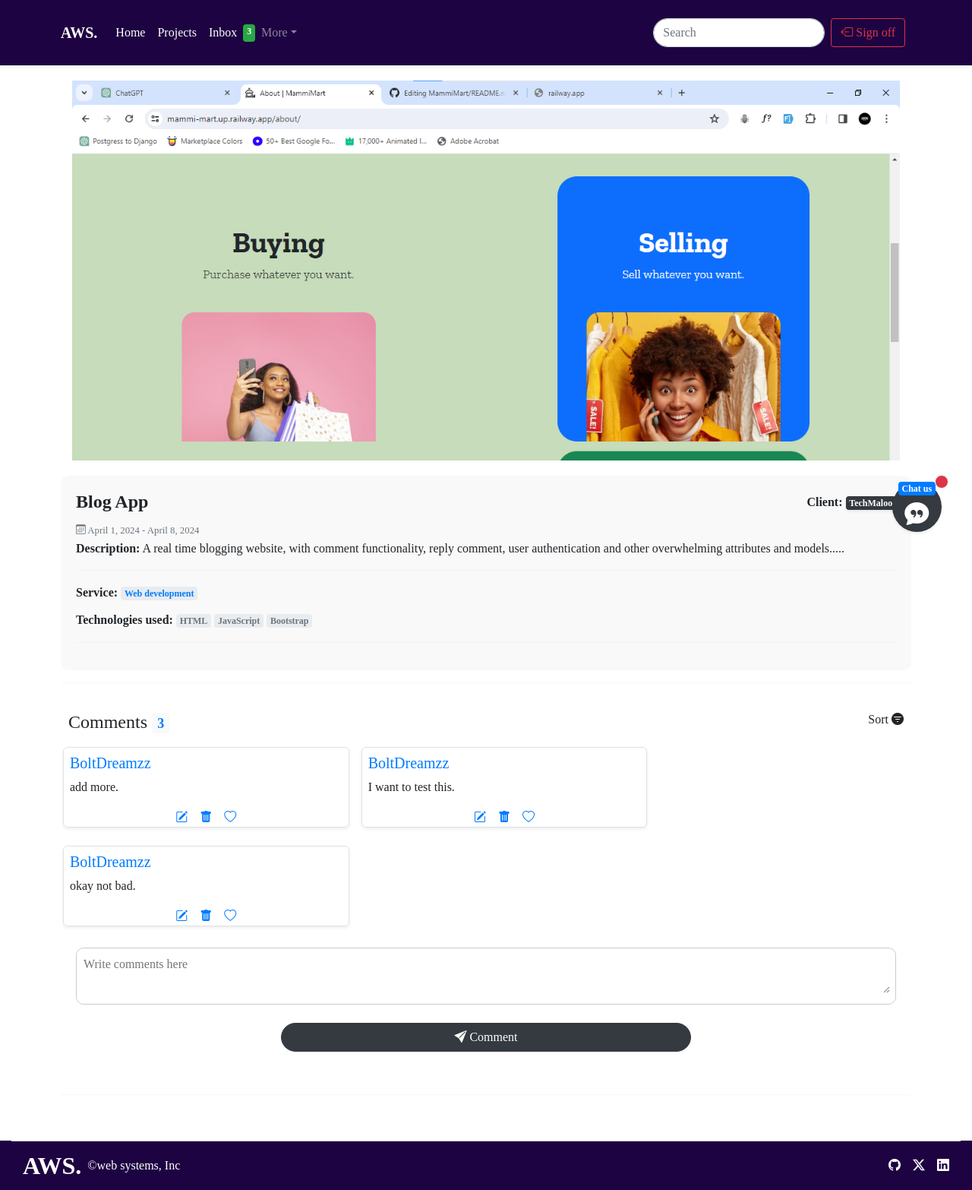
After one commit to AnalyticsWebSystems/AWSL, a Django app: page /projects/1/ in a window 1280 px wide. The commit adds this page. Shown: the whole page at 76% size. Run offline with Django 5.2, Linux system fonts and the light colour scheme; a user stored in the database is signed in; data comes from the database, SQL or seed files in the repository; both versions use the stored data as it was after the commit; some libraries are stand-ins or nearby versions; some web fonts are replaced.

Commit message:
implemented comment functionality

```diff
--- a/app/admin.py
+++ b/app/admin.py
@@ -1,5 +1,5 @@
 from django.contrib import admin
-from .models import Technology, TeamMember, Project, Service, Testimonial
+from .models import Technology, TeamMember, Project, Service, Testimonial, Comment
 
 # Register your models here.
 admin.site.register(Technology)
@@ -7,3 +7,4 @@ admin.site.register(TeamMember)
 admin.site.register(Project)
 admin.site.register(Service)
 admin.site.register(Testimonial)
+admin.site.register(Comment)
--- /dev/null
+++ b/app/forms.py
@@ -0,0 +1,10 @@
+# forms.py
+
+from django import forms
+from .models import Comment
+
+
+class CommentForm(forms.ModelForm):
+    class Meta:
+        model = Comment
+        fields = ['content']
--- a/app/models.py
+++ b/app/models.py
@@ -51,3 +51,14 @@ class Testimonial(models.Model):
 
     def __str__(self):
         return self.user.username
+
+
+class Comment(models.Model):
+    project = models.ForeignKey(Project, on_delete=models.CASCADE, related_name='comments')
+    user = models.ForeignKey(User, on_delete=models.CASCADE)
+    content = models.TextField()
+    created_at = models.DateTimeField(auto_now_add=True)
+    updated_at = models.DateTimeField(auto_now=True)
+
+    class Meta:
+        ordering = ['-created_at']
--- a/app/urls.py
+++ b/app/urls.py
@@ -6,6 +6,8 @@ app_name = "app"
 
 urlpatterns = [
     path('', views.index, name='index'),
+    path('projects/<int:project_id>/', views.project_detail, name='project_detail'),
+
     path('splash', views.splash, name='splash'),
 
     # Add similar URLs for signup, logout, etc.
--- a/app/views.py
+++ b/app/views.py
@@ -1,5 +1,8 @@
-from django.shortcuts import render
-from .models import Project, Technology, Testimonial
+from django.shortcuts import render, get_object_or_404, redirect
+from .models import Project, Technology, Testimonial, Comment
+from django.contrib.auth.decorators import login_required
+from django.contrib import messages
+from .forms import CommentForm
 
 
 # Create your views here.
@@ -17,5 +20,57 @@ def index(request):
     })
 
 
+@login_required
+def project_detail(request, project_id):
+    project = get_object_or_404(Project, pk=project_id)
+    comments = project.comments.all()
+    comment_count = comments.count()
+
+    if request.method == 'POST':
+        form = CommentForm(request.POST)
+        if form.is_valid():
+            comment = form.save(commit=False)
+            comment.project = project
+            comment.user = request.user
+            comment.save()
+            messages.success(request, 'Your comment has been posted.')
+            return redirect('app:project_detail', project_id=project.id)
+    else:
+        form = CommentForm()
+
+    return render(request, 'app/project_detail.html', {
+        'project': project,
+        'comments': comments,
+        'form': form,
+        'comment_count': comment_count,
+    })
+
+
+@login_required
+def edit_comment(request, comment_id):
+    comment = get_object_or_404(Comment, pk=comment_id)
+    if request.method == 'POST':
+        form = CommentForm(request.POST, instance=comment)
+        if form.is_valid():
+            form.save()
+            return redirect('app:project_detail', project_id=comment.project.id)
+    else:
+        form = CommentForm(instance=comment)
+    return render(request, 'app:edit_comment.html', {'form': form})
+
+
+@login_required
+def delete_comment(request, comment_id):
+    comment = get_object_or_404(Comment, pk=comment_id)
+    project_id = comment.project.id
+    comment.delete()
+    return redirect('app:project_detail', project_id=project_id)
+
+
+# def project_detail(request, project_id):
+#     project = get_object_or_404(Project, pk=project_id)
+#     return render(request, 'app/project_detail.html', {'project': project})
+
+
 def splash(request):
     return render(request, "app/splash.html")
--- a/chat/views.py
+++ b/chat/views.py
@@ -76,8 +76,12 @@ def conversation_detail(request, representative_id):
 @login_required
 def inbox(request):
     representatives = Representative.objects.all()
+    rep_count = representatives.count()
     conversations = Conversation.objects.filter(user=request.user)
+    convo_count = conversations.count()
     return render(request, 'chat/inbox.html', {
         'conversations': conversations,
         'representatives': representatives,
+        'rep_count': rep_count,
+        'convo_count': convo_count,
     })
--- /dev/null
+++ b/templates/app/project_detail.html
@@ -0,0 +1,138 @@
+{%extends "partials/base.html"%}
+{%block title%}Project detail{%endblock%}
+{%load static%}
+{%block content%}
+
+<style>
+    body {
+        margin: 0;
+        padding: 0;
+        box-sizing: border-box;
+    }
+    .container {
+        padding: 20px 10px;
+    }
+    .project-image {
+        width: 100%;
+        max-height: 500px;
+        overflow: hidden;
+        margin-bottom: 20px;
+    }
+    .project-image img {
+        width: 100%;
+        height: auto;
+    }
+    .project-details {
+        background-color: #f9f9f9;
+        padding: 20px;
+        border-radius: 10px;
+    }
+    .project-details h2 {
+        font-size: 24px;
+        margin-bottom: 10px;
+    }
+    .project-details p {
+        font-size: 16px;
+        line-height: 1.6;
+        margin-bottom: 10px;
+    }
+    .bg-body-tertiary {
+        background-color: rgba(0, 0, 0, 1.4);
+    }
+    .comment-box {
+        border: 1px solid #ccc;
+        border-radius: 10px;
+        margin-bottom: 10px;
+        padding: 7px;
+}
+
+#comment-textarea {
+  width: 100%;
+  border: none;
+  outline: none;
+  resize: vertical; /* Allow vertical resizing */
+}
+</style>
+<div class="container-fluid project-image">
+    <!--    <div class="">-->
+    <img src="{{ project.image.url }}" alt="{{ project.title }}">
+    <!--    </div>-->
+</div>
+<!--<div class="container">-->
+<div class="project-details">
+    <div class="d-flex align-items-center justify-content-between">
+        <h2><strong>{{ project.title }}</strong></h2>
+        <h6><strong>Client:</strong> <span class="badge bg-dark shadow-sm">{{ project.client }}</span></h6>
+    </div>
+    <small class="text-muted"><i class="bi bi-calendar3"></i> {{ project.start_date }} - {{ project.end_date }}</small>
+
+    <p><strong>Description:</strong> {{ project.description }}</p>
+    <hr>
+    <p><strong>Service: </strong><span class="badge bg-body-secondary text-primary">{{project.service.title}}</span></p>
+    <p><strong>Technologies used: </strong>{%for t in project.technologies_used.all%}<span
+            class="badge bg-body-secondary text-secondary">{{t.name}}</span> {%endfor%}</p>
+
+    <hr>
+</div>
+<hr>
+<div class="container">
+    <div class="d-flex justify-content-between align-items-center">
+        <h4>Comments {%if comment_count != 0%}<span class="badge bg-body-tertiary text-primary">{{comment_count}}</span>{%endif%}
+        </h4>
+        <p>Sort <i class="bi bi-filter-circle-fill"></i>
+        </p>
+    </div>
+    {%if comments%}
+    <div class="row g-4 py-2 row-cols-md-3 flex-wrap">
+        {% for comment in comments %}
+        <div class="col col-md-4 col-sm-4 col-lg-4 border mx-2 rounded-2 p-2 shadow-sm">
+            <div class="d-flex">
+                <h6 class="fs-5 text-body-emphasis text-primary">{{comment.user.username}}</h6>
+<!--                <small class="text-muted">{{comment.created_at|timesince}}</small>-->
+
+            </div>
+            <p class="fs-6">{{comment.content}}.</p>
+            <div class="d-flex justify-content-center align-items-center px-2">
+                <a href="#" class="icon-link"><i class="bi bi-pencil-square mx-2"></i></a>
+                <a href="#" class="icon-link"><i class="bi bi-trash-fill mx-2"></i></a>
+                <a href="#" class="icon-link"><i class="bi bi-heart mx-2"></i></a>
+            </div>
+        </div>
+        {% endfor %}
+    </div>
+
+    {%else%}
+    <div class="text-center">
+        <img width="120" src="{%static 'app_images/comment.png'%}" alt="">
+    </div>
+    <h6 class="text-center mt-2">
+        No comments yet <br>
+        <a href="#">Be the first to comment</a>
+    </h6>
+    {%endif%}
+    <div class="container">
+        <form method="post" action="{% url 'app:project_detail' project_id=project.id %}">
+            {% csrf_token %}
+            <div class="comment-box">
+                {{ form.content.errors }}
+                <textarea id="comment-textarea" name="content" rows="2" placeholder="Write comments here"
+                          required></textarea>
+            </div>
+            <div class="text-center mt-4">
+                <button class="btn btn-dark rounded-pill w-50" type="submit"><i class="bi bi-send-fill"></i> Comment
+                </button>
+
+            </div>
+        </form>
+
+        <!--        <form method="post" action="{% url 'app:project_detail' project_id=project.id %}">-->
+        <!--            {% csrf_token %}-->
+        <!--            {{ form.as_p }}-->
+        <!--            <button type="submit">Submit</button>-->
+        <!--        </form>-->
+    </div>
+</div>
+<hr>
+<!--<br><br><br><br><br><br><br><br><br><br>-->
+
+{%endblock%}
--- a/templates/partials/base.html
+++ b/templates/partials/base.html
@@ -10,6 +10,8 @@
     <link rel="preconnect" href="https://fonts.gstatic.com" crossorigin>
     <link href="https://fonts.googleapis.com/css2?family=Cutive&family=Pacifico&family=Special+Elite&display=swap"
           rel="stylesheet">
+    <link href="https://maxcdn.bootstrapcdn.com/bootstrap/4.5.2/css/bootstrap.min.css" rel="stylesheet">
+
     <link href="https://fonts.googleapis.com/css2?family=Sedan:ital@0;1&display=swap" rel="stylesheet">
 
     <link rel="stylesheet" href="https://cdn.jsdelivr.net/npm/bootstrap-icons@1.11.3/font/bootstrap-icons.min.css">
@@ -65,9 +67,9 @@
     /* Style for floating message icon */
         .message-icon {
             position: fixed;
-            bottom: 45px;
-            right: 45px;
-            z-index: 1000; /* Ensure it's above other content */
+            bottom: 100px;
+            right: 40px;
+            z-index: 10000; /* Ensure it's above other content */
             /* Add any additional styling you need */
         }
 
@@ -121,8 +123,8 @@
                             <i class="bi fs-5 text-dark bi-person-bounding-box mx-2"></i>
                             My profile</a></li>
                         <li><a class="dropdown-item d-flex align-items-center px-3" href="#">
-                            <i class="bi fs-5 text-dark bi-person-bounding-box mx-2"></i>
-                            Another action</a></li>
+                            <i class="bi fs-5 text-dark bi-gear-fill mx-2"></i>
+                            Settings</a></li>
                         <hr class="dropdown-divider">
                         <li><a class="dropdown-item d-flex align-items-center px-3" href="#">
                             <i class="bi fs-5 text-dark bi-person-bounding-box mx-2"></i>
@@ -178,18 +180,25 @@
       document.getElementById('loading-screen').style.display = 'none';
     });
 </script>
-<!--<i class="bi bi-chat-quote-fill"></i>-->
+
 <a href="{% url 'chat:inbox' %}" class="message-icon px-2 shadow-sm rounded-circle bg-dark">
-    <i class="bi shadow-md fs-2 bi-chat-quote-fill"></i>
-    <span class="tooltip">Talk to us</span> <!-- Tooltip -->
+    <div class="d-flex flex-column align-items-center">
+        <span class="badge bg-primary position-relative">Chat us</span>
+        <i class="bi shadow-md text-white fs-2 bi-chat-quote-fill"></i><span
+            class="position-absolute top-0 start-100 translate-middle p-2 bg-danger border border-light rounded-circle">
+    <span class="visually-hidden">New alerts</span>
+  </span>
+
+    </div>
+
 </a>
 <div class="container">
     {%block content%}{%endblock%}
 </div>
 
 <!--FOOTER-->
-<div class="container-fluid bottom-sticky footer-container text-white">
-    <footer class="d-flex container flex-wrap sticky-bottom justify-content-between align-items-center py-3 mt-4 border-top">
+<div class="container-fluid footer-container text-white">
+    <footer class="d-flex flex-wrap sticky-bottom justify-content-between align-items-center py-3 mt-4 border-top">
         <div class="col-md-4 d-flex align-items-center">
             <a href="/" class="mb-3 me-2 mb-md-0 text-body-dark text-white text-decoration-none lh-1">
                 <strong class="fs-2">AWS.</strong>
```
Also changed, not shown: templates/app/index.html (+5 -27 lines), templates/chat/conversation_detail.html (+7 -6 lines), templates/chat/inbox.html (+19 -25 lines), templates/partials/base2.html (+21 -0 lines), app/migrations/0004_comment.py (added), db.sqlite3, media/rep_profile/45c587c07b9e7a085146dfe32c55e1f2.jpg (added), media/rep_profile/6a527c3dbea9a239bf0f5974a62bf209.jpg (added), static/app_images/comment.png (added), static/app_images/dog.gif (added), static/app_images/hhholographic.webp (added).
